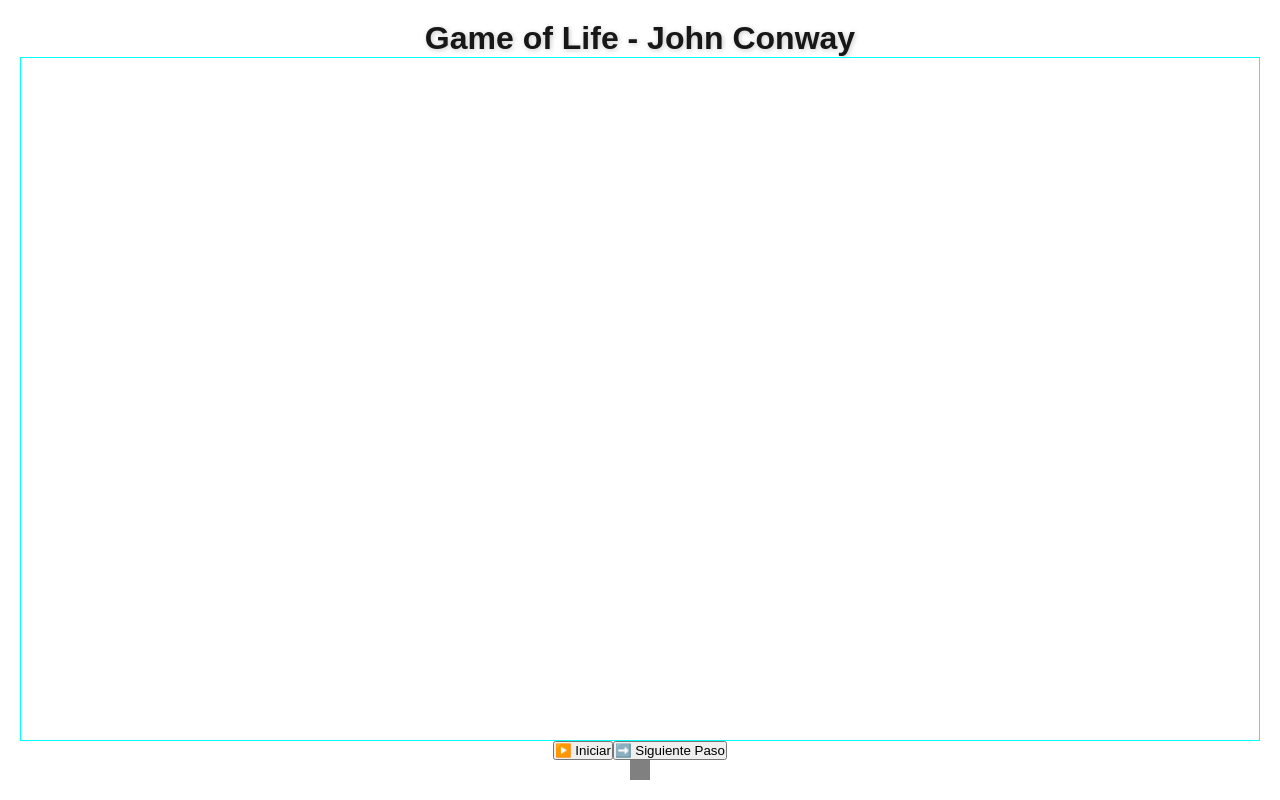
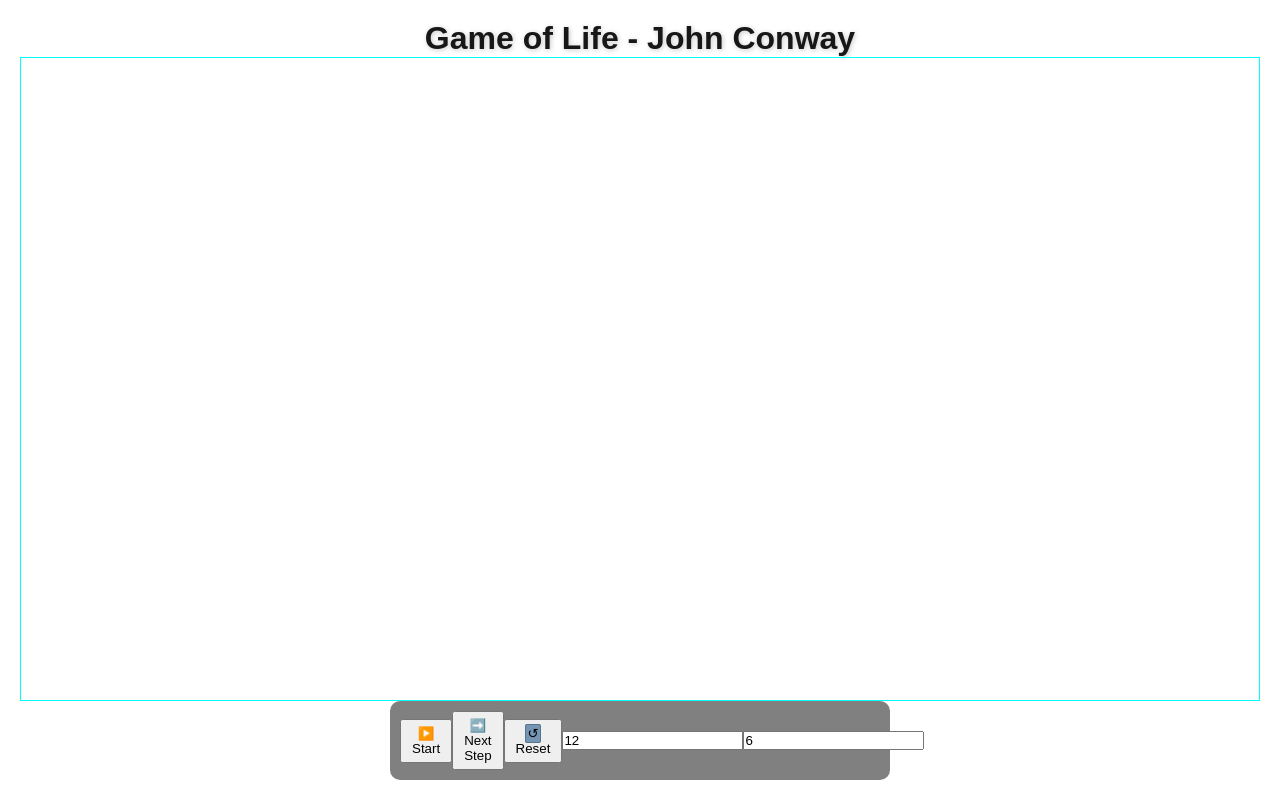
Before and after one commit to RaphaelTheStegosaurus/Game-Of-Life, a Next.js app: page / in a window 1280 px wide. Built offline with nearby package versions, Linux system fonts and the light colour scheme.

Commit message:
Working in reset Button, Cols Button and Rows Button

```diff
--- /dev/null
+++ b/app/components/controlls.module.css
@@ -0,0 +1,22 @@
+.Panel {
+    width: 500px;
+    border-radius: 10px;
+    background: gray;
+    padding: 10px;
+    display: flex;
+    flex-direction: row;
+    align-items: center;
+    justify-content: space-evenly;
+}
+
+.ControlButton {
+    padding: 5px 10px;
+}
+
+.Icon {
+    background: #7496b4;
+    border: 1px solid #5a748b;
+    padding: 1px;
+    border-radius: 2px;
+
+}
--- a/app/components/controls.tsx
+++ b/app/components/controls.tsx
@@ -3,20 +3,33 @@ interface Props {
   setIsRunning: (isRunning: boolean) => void;
   onNextStep: () => void;
 }
-
+import Styles from "./controlls.module.css";
 export default function Controls({
   isRunning,
   setIsRunning,
   onNextStep,
 }: Props) {
   return (
-    <div>
-      <button onClick={() => setIsRunning(!isRunning)}>
-        {isRunning ? "⏸️ Detener" : "▶️ Iniciar"}
+    <aside className={Styles.Panel}>
+      <button
+        className={Styles.ControlButton}
+        onClick={() => setIsRunning(!isRunning)}
+      >
+        {isRunning ? "⏸️ Stop" : "▶️ Start"}
       </button>
-      <button onClick={onNextStep} disabled={isRunning}>
-        ➡️ Siguiente Paso
+      <button
+        className={Styles.ControlButton}
+        onClick={onNextStep}
+        disabled={isRunning}
+      >
+        ➡️ Next Step
       </button>
-    </div>
+      <button className={Styles.ControlButton}>
+        {" "}
+        <span className={Styles.Icon}>↺</span> Reset
+      </button>
+      <input type="numeric" step={1} max={20} min={5} value={12} />
+      <input type="numeric" step={1} max={20} min={5} value={6} />
+    </aside>
   );
 }
--- a/app/page.module.css
+++ b/app/page.module.css
@@ -1,10 +1,3 @@
 .title {
   text-shadow: 1px 1px 5px rgb(199, 198, 198);
 }
-
-
-
-.panel {
-  background: gray;
-  padding: 10px;
-}
--- a/app/page.tsx
+++ b/app/page.tsx
@@ -57,7 +57,6 @@ export default function Home() {
         setIsRunning={setIsRunning}
         onNextStep={() => gridManagerRef.current?.checkGrid()}
       />
-      <section className={`${styles.panel}`}></section>
     </>
   );
 }
```
